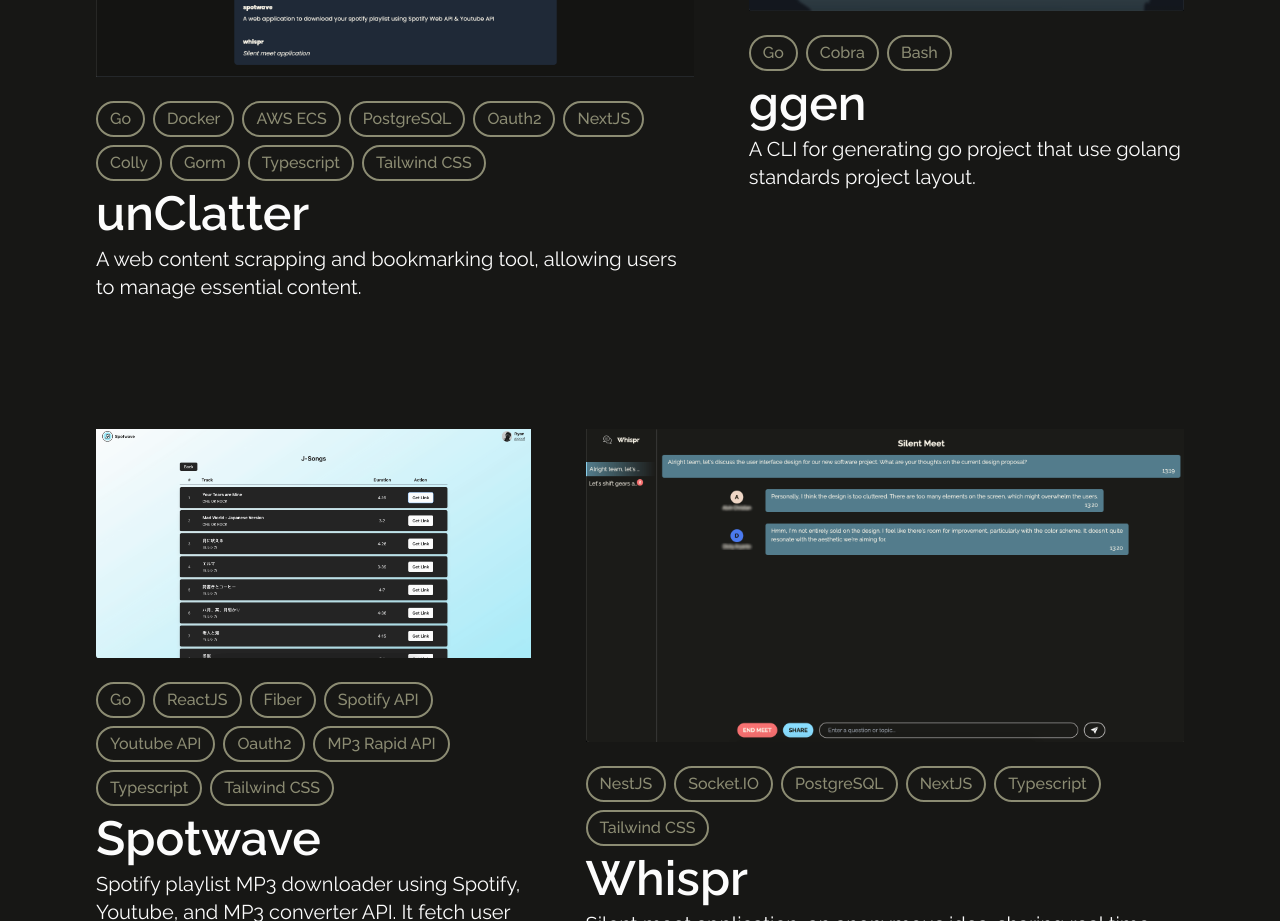
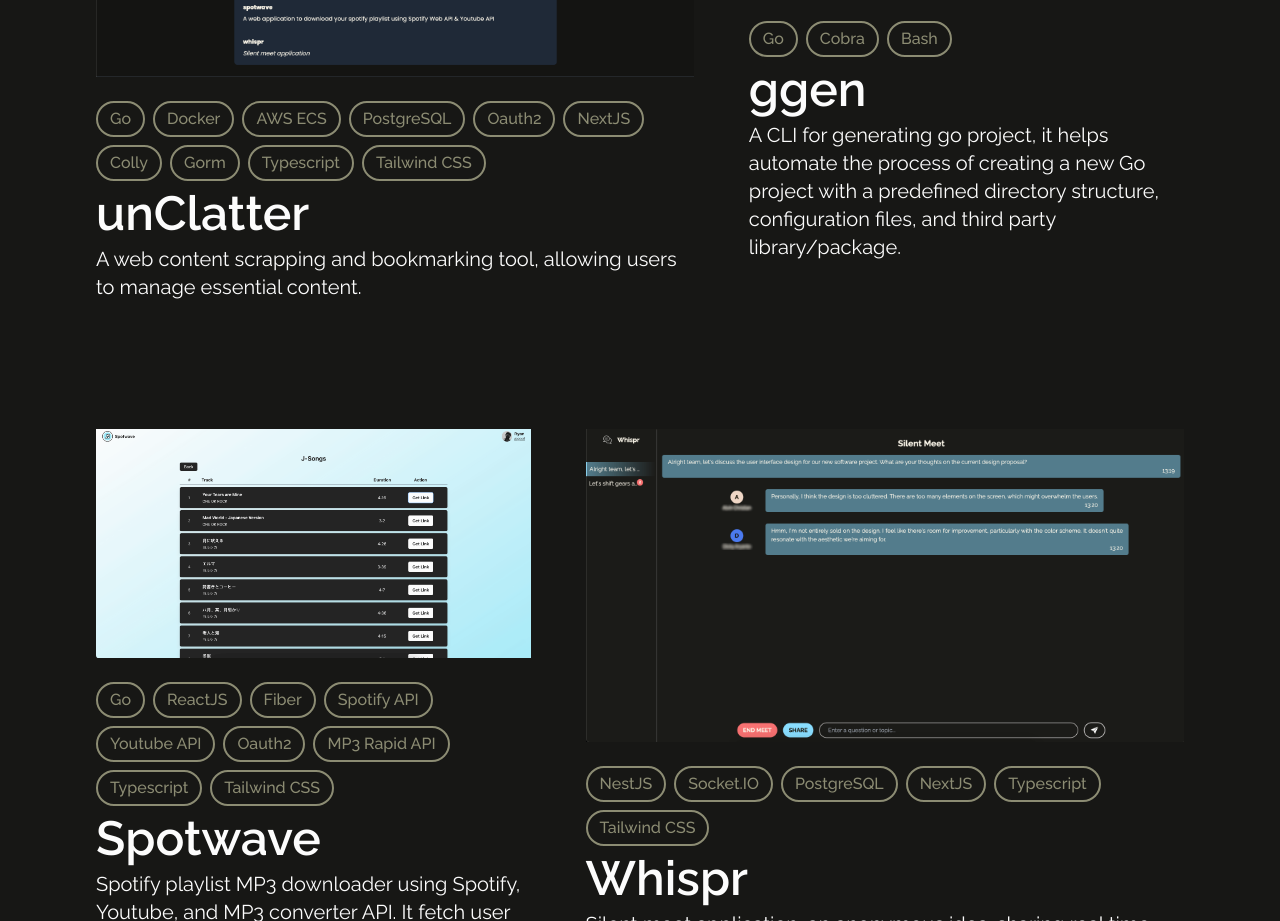
Before and after one commit to ryanadiputraa/portfolio, a Next.js app: page / in a window 1280 px wide. Shown: the part 2800-3721 px from the top of the page. Built offline with nearby package versions, Linux system fonts and the light colour scheme.

Commit message:
chore: update project overview

```diff
--- a/app/components/projects.tsx
+++ b/app/components/projects.tsx
@@ -39,7 +39,8 @@
   },
   {
     title: 'ggen',
-    description: 'A CLI for generating go project that use golang standards project layout.',
+    description:
+      'A CLI for generating go project, it helps automate the process of creating a new Go project with a predefined directory structure, configuration files, and third party library/package.',
     img: '/assets/img/ggen-overview.png',
     stacks: ['Go', 'Cobra', 'Bash'],
     github: 'https://github.com/ryanadiputraa/ggen',
```
Also changed, not shown: public/assets/img/ggen-overview.png.
